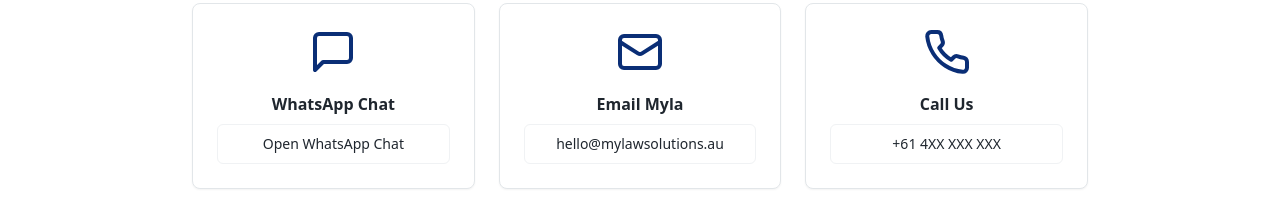
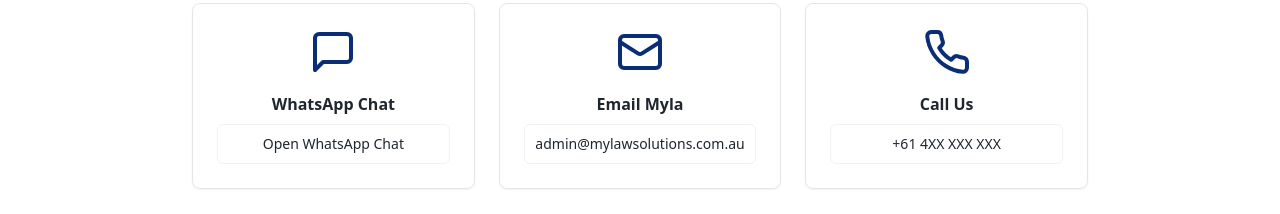
Before and after one commit to aburchart/mylaw-site, a React (Vite) app: page /contact in a window 1280 px wide. Shown: the part 1180-1394 px from the top of the page. Built offline with nearby package versions, Linux system fonts and the light colour scheme; the HTML template or start-up script is replaced by a standard one.

Commit message:
Code edited in Lovable Code Editor

```diff
--- a/src/pages/Contact.tsx
+++ b/src/pages/Contact.tsx
@@ -90,8 +90,8 @@ const Contact = () => {
                 <Mail className="h-12 w-12 text-primary mx-auto mb-4" />
                 <h3 className="font-semibold mb-2">Email Myla</h3>
                 <Button variant="outline" className="w-full" asChild>
-                  <a href="mailto:hello@mylawsolutions.au">
-                    hello@mylawsolutions.au
+                  <a href="mailto:admin@mylawsolutions.com.au">
+                    admin@mylawsolutions.com.au
                   </a>
                 </Button>
               </CardContent>
```
